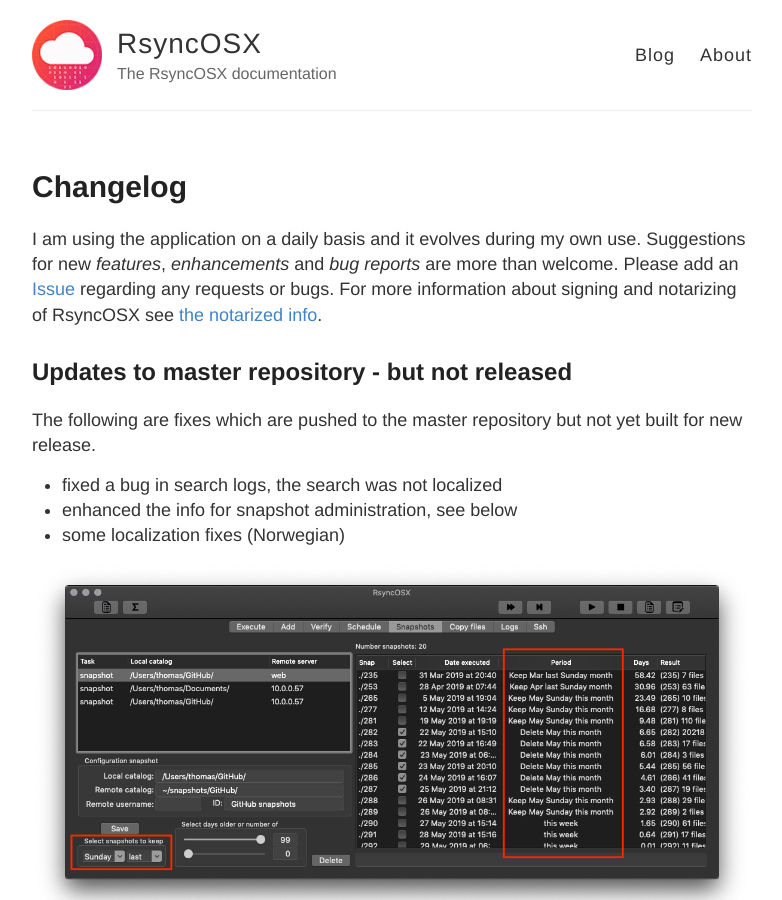
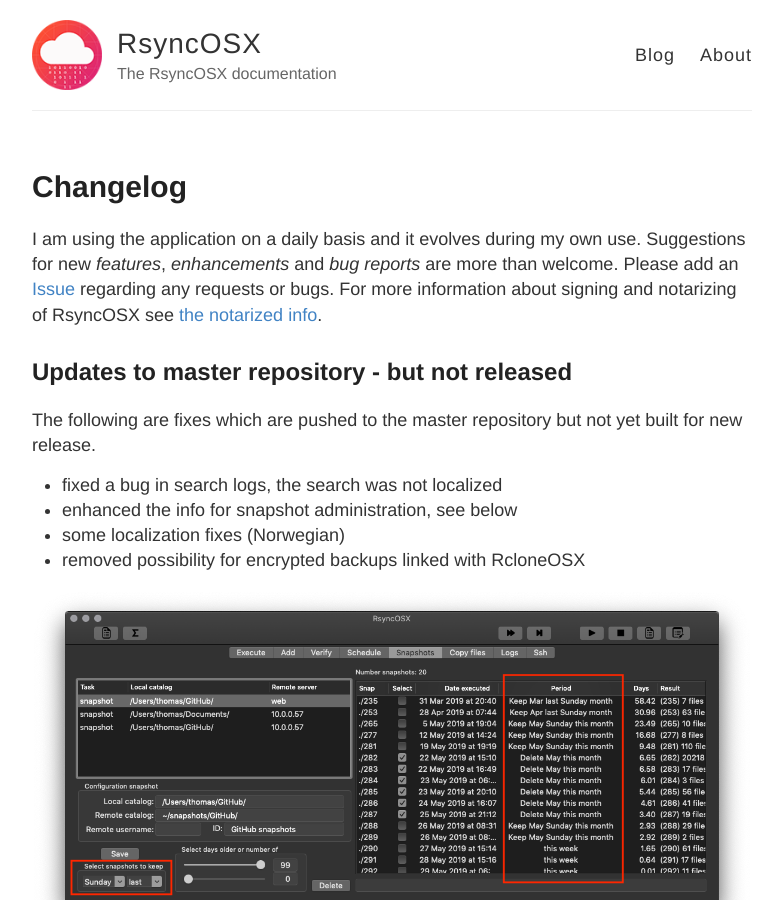
Before and after one commit to d2s/Documentation, a Jekyll site: the page built from _posts/2018-04-10-Changelog.md, in a window 1280 px wide and 900 px high. Shown: the whole window, without its empty margins (248-1030 px from the left). Built offline with Jekyll 4.4.1, drawn with Linux system fonts in a browser that asks for light colours.

Commit message:
Update 2018-04-10-Changelog.md

```diff
--- a/_posts/2018-04-10-Changelog.md
+++ b/_posts/2018-04-10-Changelog.md
@@ -12,6 +12,7 @@ The following are fixes which are pushed to the master repository but not yet bu
 - fixed a bug in search logs, the search was not localized
 - enhanced the info for snapshot administration, see below
 - some localization fixes (Norwegian)
+- removed possibility for encrypted backups linked with RcloneOSX
 
 ![](/images/RsyncOSX/master/nextversion/updatedplan.png)
 
```
